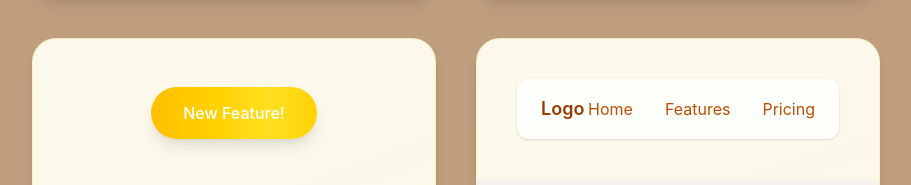
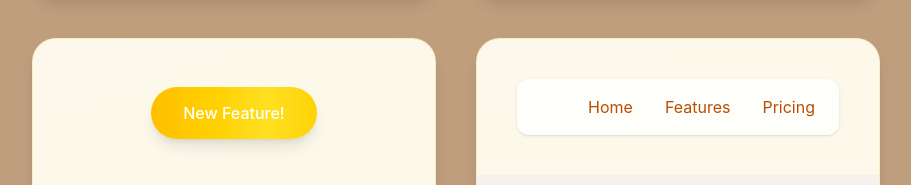
Before and after one commit to JDParay/paray-webapp-demo, a Next.js app: page / in a window 1280 px wide. Shown: the part 1899-2084 px from the top of the page, without its empty margins (184-1095 px from the left). Built offline with nearby package versions, Linux system fonts and the light colour scheme.

Commit message:
Update page.js (14)

```diff
--- a/app/page.js
+++ b/app/page.js
@@ -188,7 +188,7 @@ export default function Home() {
             <div className="group overflow-hidden rounded-3xl border border-amber-200/40 bg-white/85 shadow-lg transition-all hover:shadow-2xl dark:border-amber-800/30 dark:bg-zinc-900/65">
               <div className="bg-gradient-to-br from-amber-50/70 to-yellow-50/70 p-10 dark:from-amber-950/30 dark:to-yellow-950/30">
                 <nav className="flex items-center justify-between rounded-xl bg-white/80 px-6 py-4 shadow-sm dark:bg-zinc-900/80">
-                  <div className="text-lg font-semibold text-amber-800 dark:text-amber-200">Logo</div>
+                  <div className="text-lg font-semibold text-amber-800 dark:text-amber-200"></div>
 
                   <div className="flex gap-8 text-amber-700 dark:text-amber-300">
                     <span className="relative cursor-pointer transition-colors duration-200 hover:text-amber-500 group/link">
```
